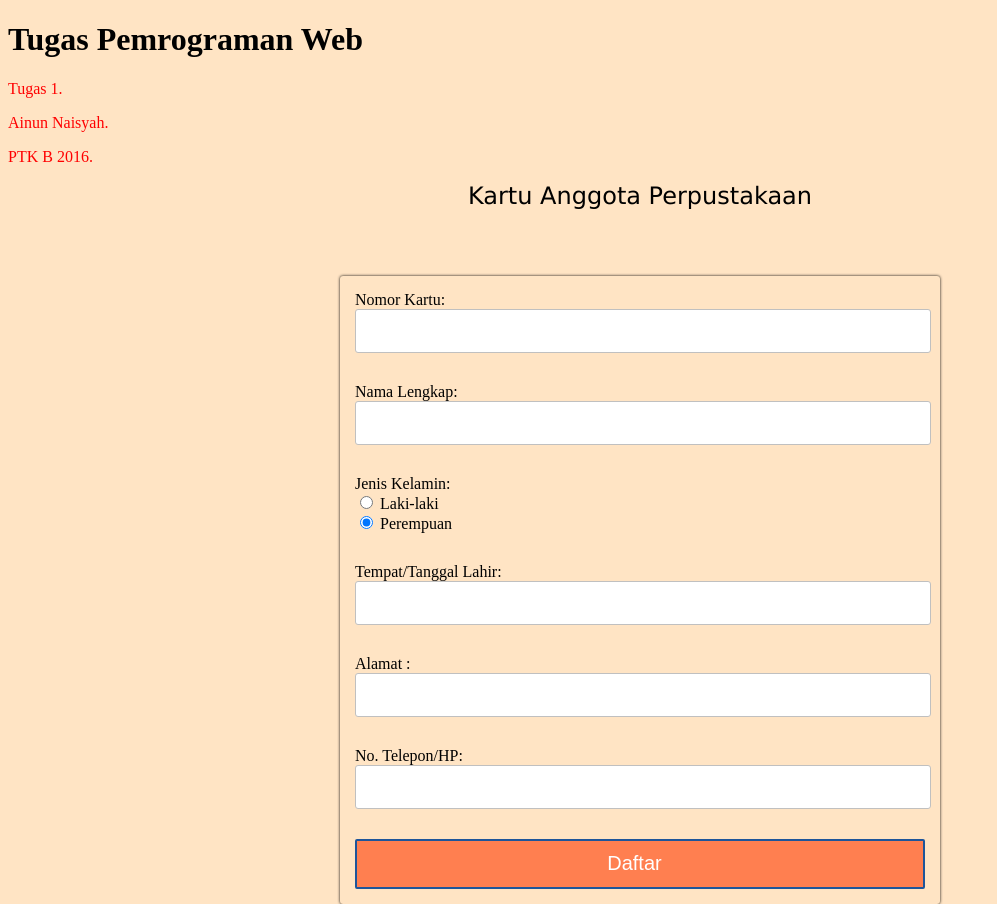
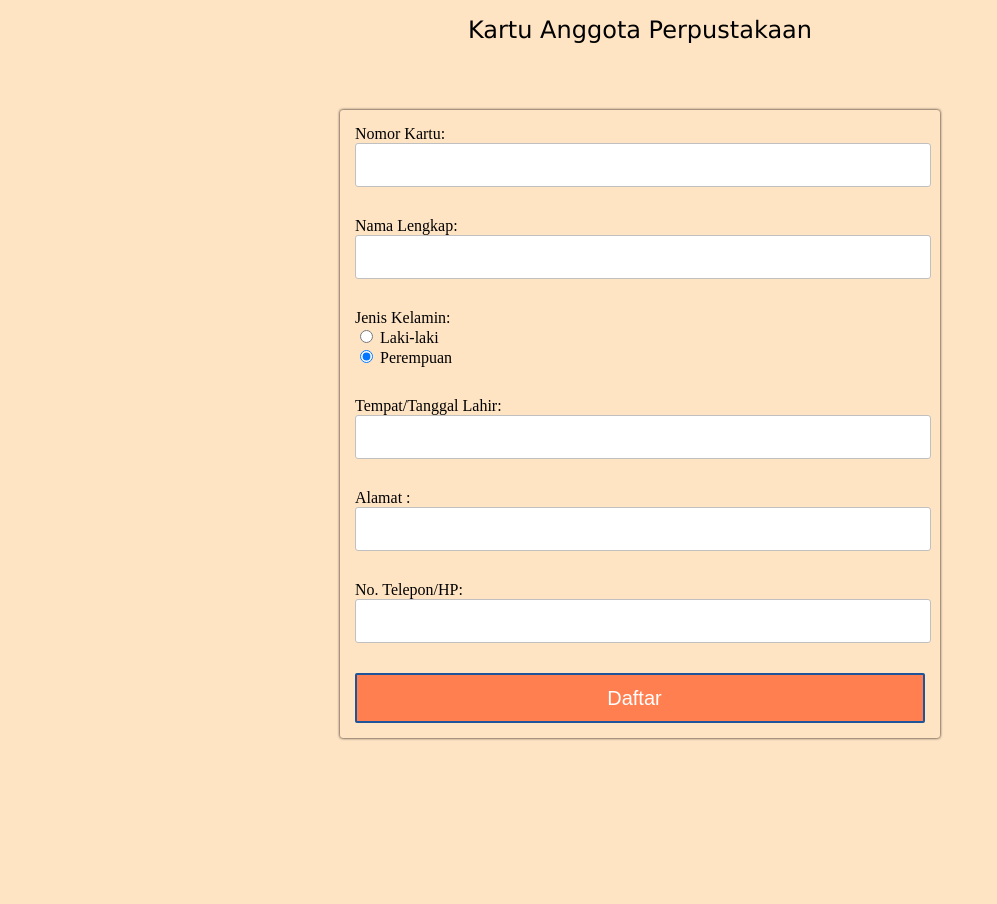
Before and after one commit to kingdandanis/kingdandanis.github.io, a plain HTML site: page index.html in a window 1280 px wide. Shown: the whole page, without its empty margins (0-997 px from the left). After the commit the page ends 800 px from the top, so only its background shows below. Drawn offline with Linux system fonts and the light colour scheme.

Commit message:
Update index.html

```diff
--- a/index.html
+++ b/index.html
@@ -1,19 +1,6 @@
 <!DOCTYPE html>
 <html>
 <head>
-<style>
-body {background-color: lightcyan;}
-h1   {color: black;}
-p    {color: red;}
-</style>
-</head>
-<body>
-
-<h1>Tugas Pemrograman Web</h1>
-<p>Tugas 1.</p>
-<p>Ainun Naisyah.</p>
-<p>PTK B 2016.</p>
-
 <meta charset="UTF-8">
 <title>Tugas Form</title>
 
```
